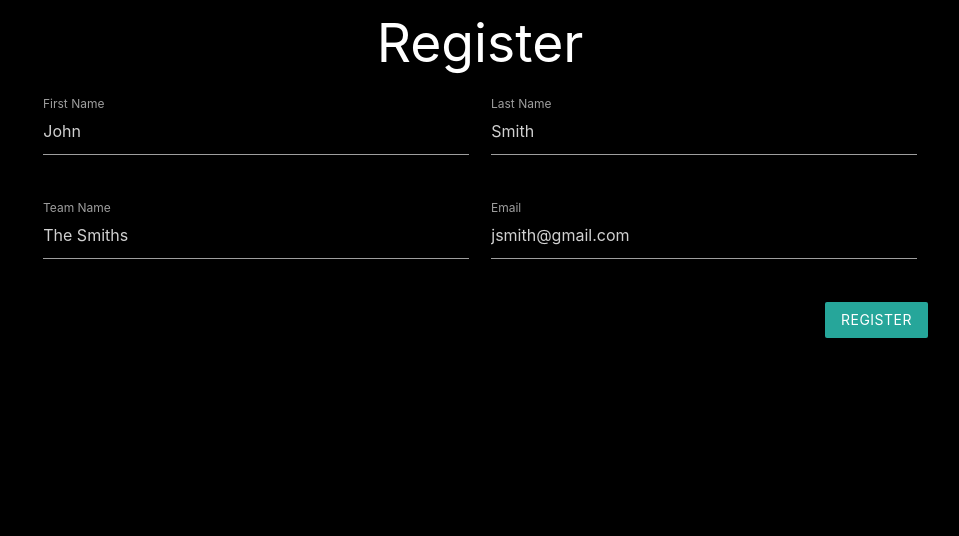
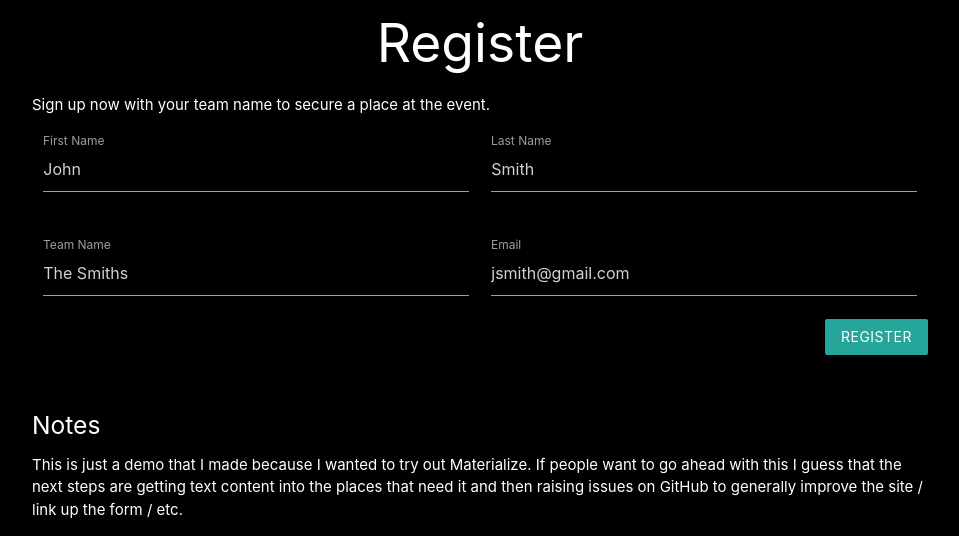
Before and after one commit to davidackroyd99/exeter-hackathon-site, a plain HTML site: page index.html in a window 1280 px wide. Shown: the part 1387-1923 px from the top of the page, without its empty margins (160-1119 px from the left). Before the commit the page ends 1725 px from the top, so only its background shows below. Drawn offline with Linux system fonts and the light colour scheme.

Commit message:
first draft basically

```diff
--- a/index.html
+++ b/index.html
@@ -69,6 +69,7 @@
 
             <div id="register">
                 <h2 class="center-align">Register</h2>
+                <p>Sign up now with your team name to secure a place at the event.</p>
                 <div class="row">
                     <div class="input-field col s6">
                       <input placeholder="John" id="first_name" type="text" class="validate">
@@ -88,10 +89,16 @@
                       <input placeholder="jsmith@gmail.com" id="email" type="text" class="validate">
                       <label for="email">Email</label>
                     </div>
+                    <a href="#register" class="waves-effect waves-light btn right">Register</a>
                 </div>
-                <a href="#register" class="waves-effect waves-light btn right">Register</a>
             </div>
         </div>
+        <footer class="page-footer black">
+            <div class="container">
+                <h5 class="white-text">Notes</h5>
+                <p>This is just a demo that I made because I wanted to try out Materialize. If people want to go ahead with this I guess that the next steps are getting text content into the places that need it and then raising issues on GitHub to generally improve the site / link up the form / etc.</p>
+            </div>
+        </footer>
 
     <!--JavaScript at end of body for optimized loading-->
     <script type="text/javascript" src="js/materialize.min.js"></script>
```
